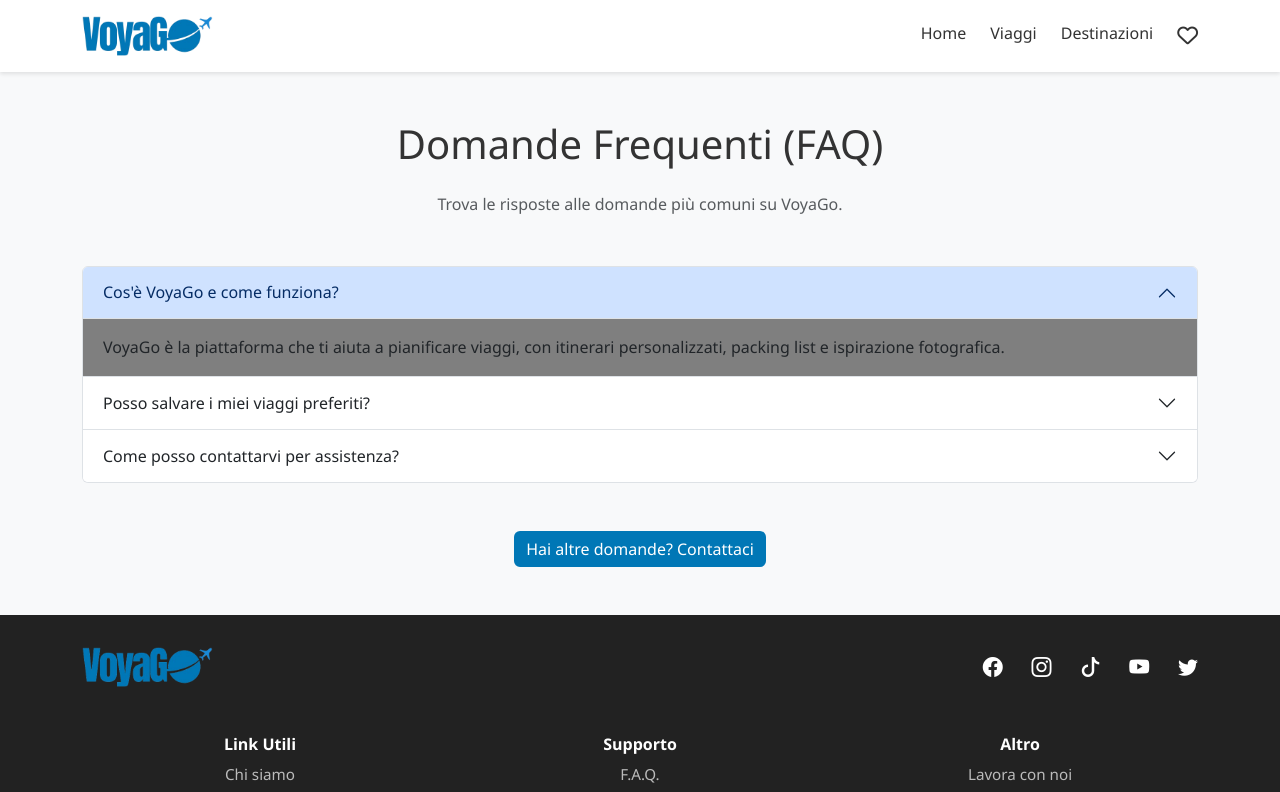
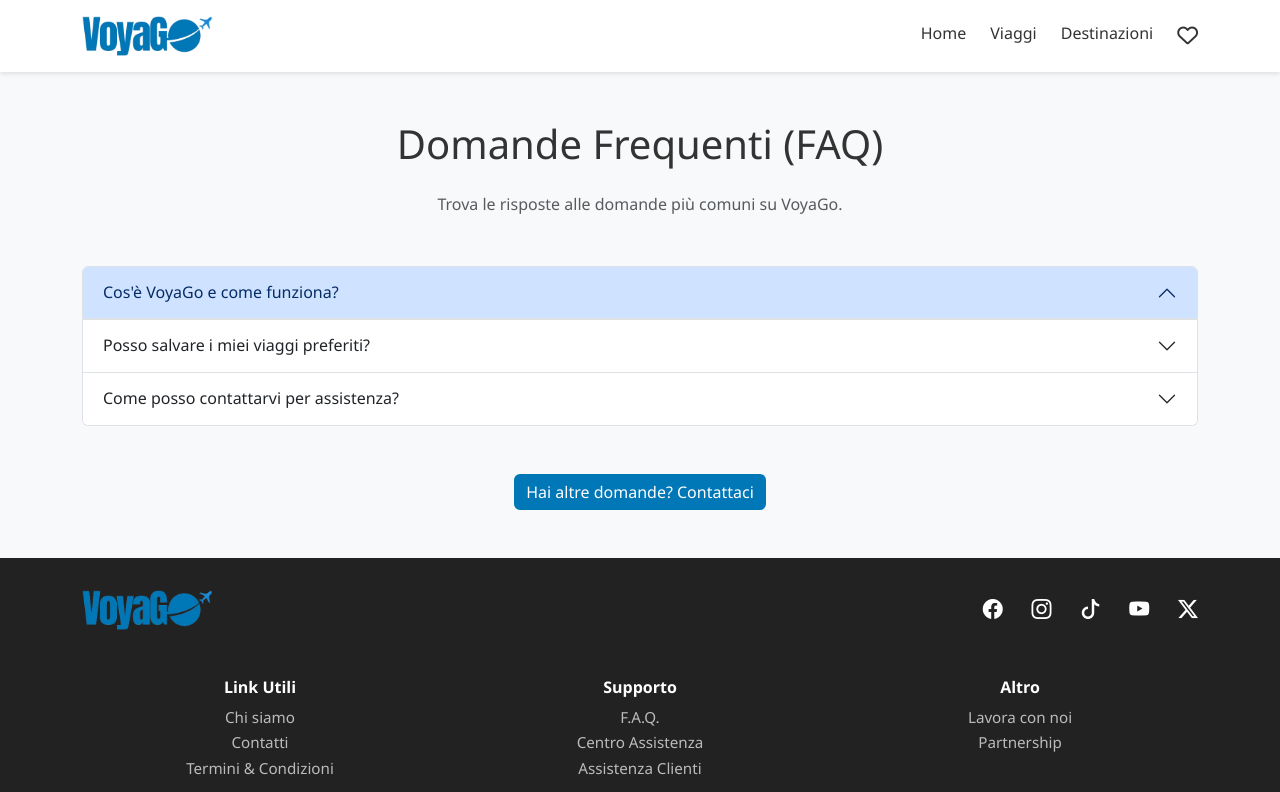
Before and after one commit to vincenzo-terracciano/react-travel, a React (Vite) app: page /faq in a window 1280 px wide. Shown: the top 792 px of the page. Built offline with nearby package versions, Linux system fonts and the light colour scheme.

Commit message:
fix: update logo path and social media icon in Footer and AboutUs components; adjust FAQ accordion styling

```diff
--- a/src/components/Footer.jsx
+++ b/src/components/Footer.jsx
@@ -12,7 +12,7 @@ export default function Footer() {
                     {/* Logo + Social */}
                     <div className="footer-top d-flex justify-content-between align-items-center flex-wrap">
                         <Link to="/" className="logo">
-                            <img src="public/img/logo-voyago.png" alt="VoyaGo" className="logo-img" />
+                            <img src="/img/logo-voyago.png" alt="VoyaGo" className="logo-img" />
                         </Link>
 
                         <div className="social-icons d-flex gap-3">
@@ -20,7 +20,7 @@ export default function Footer() {
                             <a href="https://instagram.com" target="_blank" rel="noreferrer"><i className="bi bi-instagram"></i></a>
                             <a href="https://tiktok.com" target="_blank" rel="noreferrer"><i className="bi bi-tiktok"></i></a>
                             <a href="https://youtube.com" target="_blank" rel="noreferrer"><i className="bi bi-youtube"></i></a>
-                            <a href="https://twitter.com" target="_blank" rel="noreferrer"><i className="bi bi-twitter"></i></a>
+                            <a href="https://twitter.com" target="_blank" rel="noreferrer"><i class="bi bi-twitter-x"></i></a>
                         </div>
                     </div>
 
--- a/src/pages/AboutUs.jsx
+++ b/src/pages/AboutUs.jsx
@@ -70,7 +70,7 @@ export default function AboutUs() {
                         <a href="https://instagram.com" target="_blank" rel="noreferrer" className="text-danger"><i className="bi bi-instagram"></i></a>
                         <a href="https://tiktok.com" target="_blank" rel="noreferrer" className="text-dark"><i className="bi bi-tiktok"></i></a>
                         <a href="https://youtube.com" target="_blank" rel="noreferrer" className="text-danger"><i className="bi bi-youtube"></i></a>
-                        <a href="https://twitter.com" target="_blank" rel="noreferrer" className="text-info"><i className="bi bi-twitter"></i></a>
+                        <a href="https://twitter.com" target="_blank" rel="noreferrer" className="text-dark"><i class="bi bi-twitter-x"></i></a>
                     </div>
                 </section>
             </main>
--- a/src/pages/Faq.jsx
+++ b/src/pages/Faq.jsx
@@ -21,8 +21,8 @@ export default function Faq() {
                                 Cos'è VoyaGo e come funziona?
                             </button>
                         </h2>
-                        <div id="collapseOne" className="accordion-collapse collapse show" data-bs-parent="#faqAccordion">
-                            <div className="accordion-body">
+                        <div id="collapseOne" className="accordion-collapse collapse" data-bs-parent="#faqAccordion">
+                            <div className="accordion-body bg-white">
                                 VoyaGo è la piattaforma che ti aiuta a pianificare viaggi, con itinerari personalizzati, packing list e ispirazione fotografica.
                             </div>
                         </div>
```
